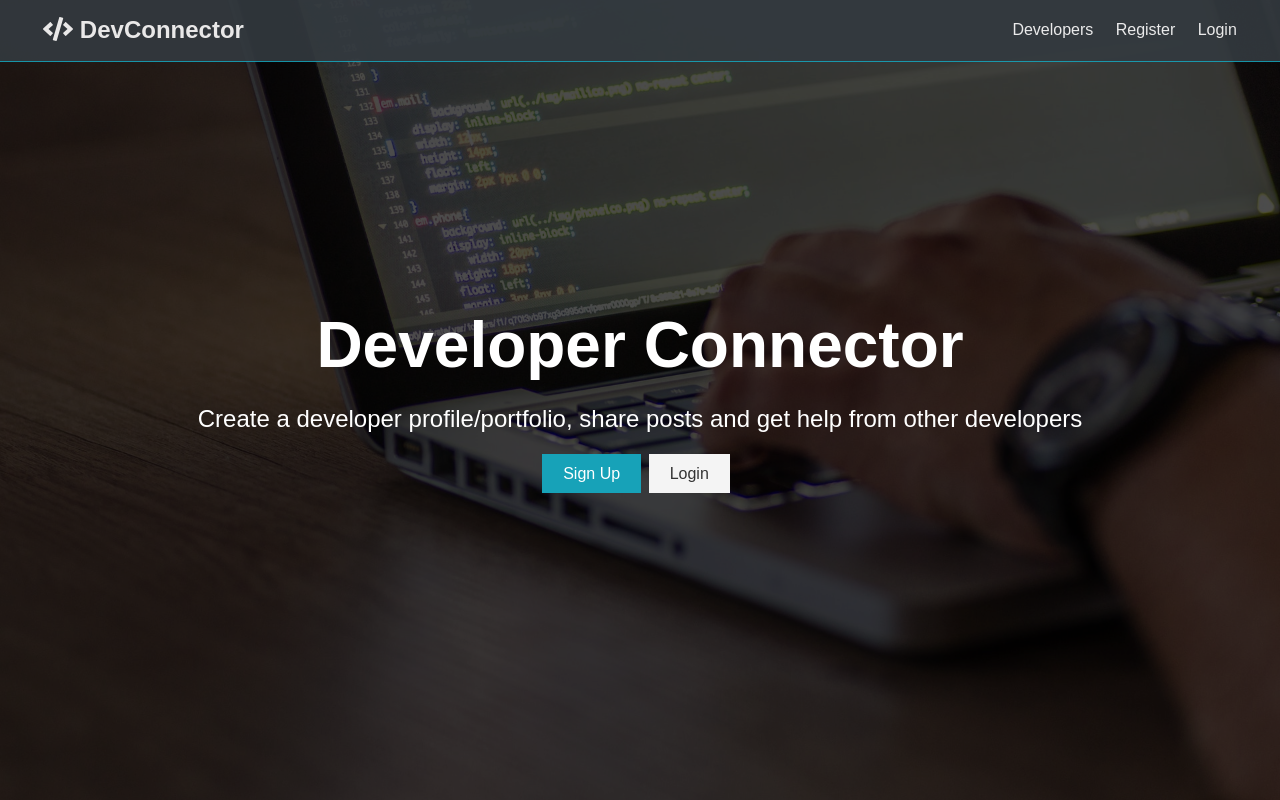
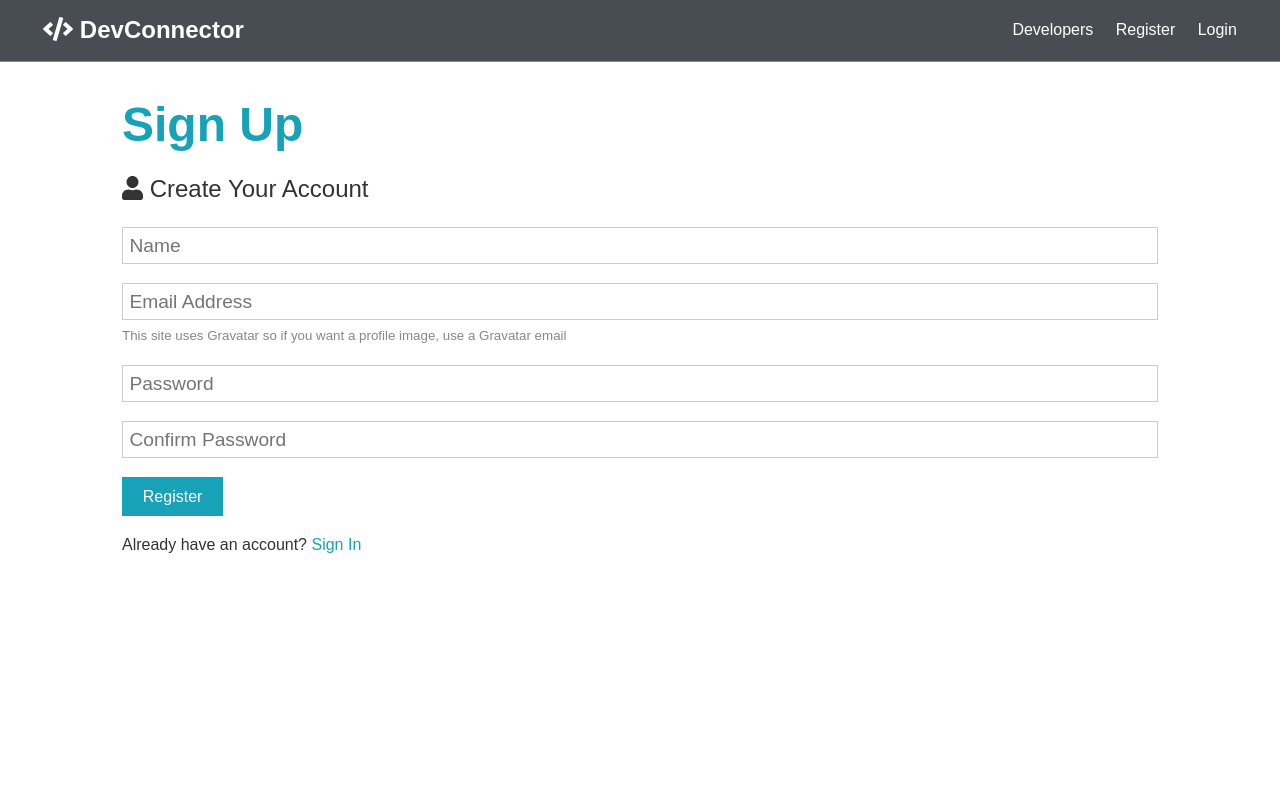
Before and after one commit to superwo/devconnector, a React (Create React App) app in the folder client/: page /register in a window 1280 px wide. Built offline with nearby package versions, Linux system fonts and the light colour scheme; the HTML template or start-up script is replaced by a standard one.

Commit message:
login & register components

```diff
--- a/client/src/App.js
+++ b/client/src/App.js
@@ -1,13 +1,24 @@
 import React, { Fragment } from 'react';
+import { BrowserRouter as Router, Route, Switch } from 'react-router-dom';
 import Navbar from './components/layout/Navbar';
 import Landing from './components/layout/Landing';
+import Login from './components/auth/Login';
+import Register from './components/auth/Register';
 import './App.css';
 
 const App = () => (
-  <Fragment>
-    <Navbar />
-    <Landing />
-  </Fragment>
+  <Router>
+    <Fragment>
+      <Navbar />
+      <Route exact path='/' component={Landing} />
+      <section className='container'>
+        <Switch>
+          <Route exact path='/register' component={Register} />
+          <Route exact path='/login' component={Login} />
+        </Switch>
+      </section>
+    </Fragment>
+  </Router>
 );
 
 export default App;
--- /dev/null
+++ b/client/src/components/auth/Login.js
@@ -0,0 +1,58 @@
+import React, { Fragment, useState } from 'react';
+import { Link } from 'react-router-dom';
+
+const Login = () => {
+  const [formData, setFormData] = useState({
+    email: '',
+    password: ''
+  });
+
+  const { email, password } = formData;
+
+  const onChange = e =>
+    setFormData({ ...formData, [e.target.name]: e.target.value });
+
+  const onSubmit = async e => {
+    e.preventDefault();
+
+    console.log('SUCCESS');
+  };
+
+  return (
+    <Fragment>
+      <h1 className='large text-primary'>Sign In</h1>
+      <p className='lead'>
+        <i className='fas fa-user'></i> Sign Into Your Account
+      </p>
+      <form className='form' onSubmit={e => onSubmit(e)}>
+        <div className='form-group'>
+          <input
+            value={email}
+            onChange={e => onChange(e)}
+            type='email'
+            placeholder='Email Address'
+            name='email'
+            required
+          />
+        </div>
+        <div className='form-group'>
+          <input
+            value={password}
+            onChange={e => onChange(e)}
+            type='password'
+            placeholder='Password'
+            name='password'
+            minLength='6'
+          />
+        </div>
+
+        <input type='submit' className='btn btn-primary' value='Login' />
+      </form>
+      <p className='my-1'>
+        Don't have an account? <Link to='/register'>Sign Up</Link>
+      </p>
+    </Fragment>
+  );
+};
+
+export default Login;
--- /dev/null
+++ b/client/src/components/auth/Register.js
@@ -0,0 +1,86 @@
+import React, { Fragment, useState } from 'react';
+import { Link } from 'react-router-dom';
+
+const Register = () => {
+  const [formData, setFormData] = useState({
+    name: '',
+    email: '',
+    password: '',
+    password2: ''
+  });
+
+  const { name, email, password, password2 } = formData;
+
+  const onChange = e =>
+    setFormData({ ...formData, [e.target.name]: e.target.value });
+
+  const onSubmit = async e => {
+    e.preventDefault();
+    if (!password || password !== password2) {
+      console.log('Passwords do not match');
+    } else {
+      console.log('SUCCESS');
+    }
+  };
+
+  return (
+    <Fragment>
+      <h1 className='large text-primary'>Sign Up</h1>
+      <p className='lead'>
+        <i className='fas fa-user'></i> Create Your Account
+      </p>
+      <form className='form' onSubmit={e => onSubmit(e)}>
+        <div className='form-group'>
+          <input
+            type='text'
+            placeholder='Name'
+            name='name'
+            required
+            value={name}
+            onChange={e => onChange(e)}
+          />
+        </div>
+        <div className='form-group'>
+          <input
+            value={email}
+            onChange={e => onChange(e)}
+            type='email'
+            placeholder='Email Address'
+            name='email'
+            required
+          />
+          <small className='form-text'>
+            This site uses Gravatar so if you want a profile image, use a
+            Gravatar email
+          </small>
+        </div>
+        <div className='form-group'>
+          <input
+            value={password}
+            onChange={e => onChange(e)}
+            type='password'
+            placeholder='Password'
+            name='password'
+            minLength='6'
+          />
+        </div>
+        <div className='form-group'>
+          <input
+            value={password2}
+            onChange={e => onChange(e)}
+            type='password'
+            placeholder='Confirm Password'
+            name='password2'
+            minLength='6'
+          />
+        </div>
+        <input type='submit' className='btn btn-primary' value='Register' />
+      </form>
+      <p className='my-1'>
+        Already have an account? <Link to='/login'>Sign In</Link>
+      </p>
+    </Fragment>
+  );
+};
+
+export default Register;
--- a/client/src/components/layout/Landing.js
+++ b/client/src/components/layout/Landing.js
@@ -1,4 +1,5 @@
 import React from 'react';
+import { Link } from 'react-router-dom';
 
 const Landing = () => {
   return (
@@ -11,12 +12,12 @@
             other developers
           </p>
           <div className='buttons'>
-            <a href='register.html' className='btn btn-primary'>
+            <Link to='/register' className='btn btn-primary'>
               Sign Up
-            </a>
-            <a href='login.html' className='btn btn-light'>
+            </Link>
+            <Link to='/login' className='btn btn-light'>
               Login
-            </a>
+            </Link>
           </div>
         </div>
       </div>
--- a/client/src/components/layout/Navbar.js
+++ b/client/src/components/layout/Navbar.js
@@ -1,22 +1,23 @@
 import React from 'react';
+import { Link } from 'react-router-dom';
 
 const Navbar = () => {
   return (
     <nav className='navbar bg-dark'>
       <h1>
-        <a href='index.html'>
+        <Link to='/'>
           <i className='fas fa-code'></i> DevConnector
-        </a>
+        </Link>
       </h1>
       <ul>
         <li>
-          <a href='profiles.html'>Developers</a>
+          <a href='!#'>Developers</a>
         </li>
         <li>
-          <a href='register.html'>Register</a>
+          <Link to='/register'>Register</Link>
         </li>
         <li>
-          <a href='login.html'>Login</a>
+          <Link to='/login'>Login</Link>
         </li>
       </ul>
     </nav>
```
